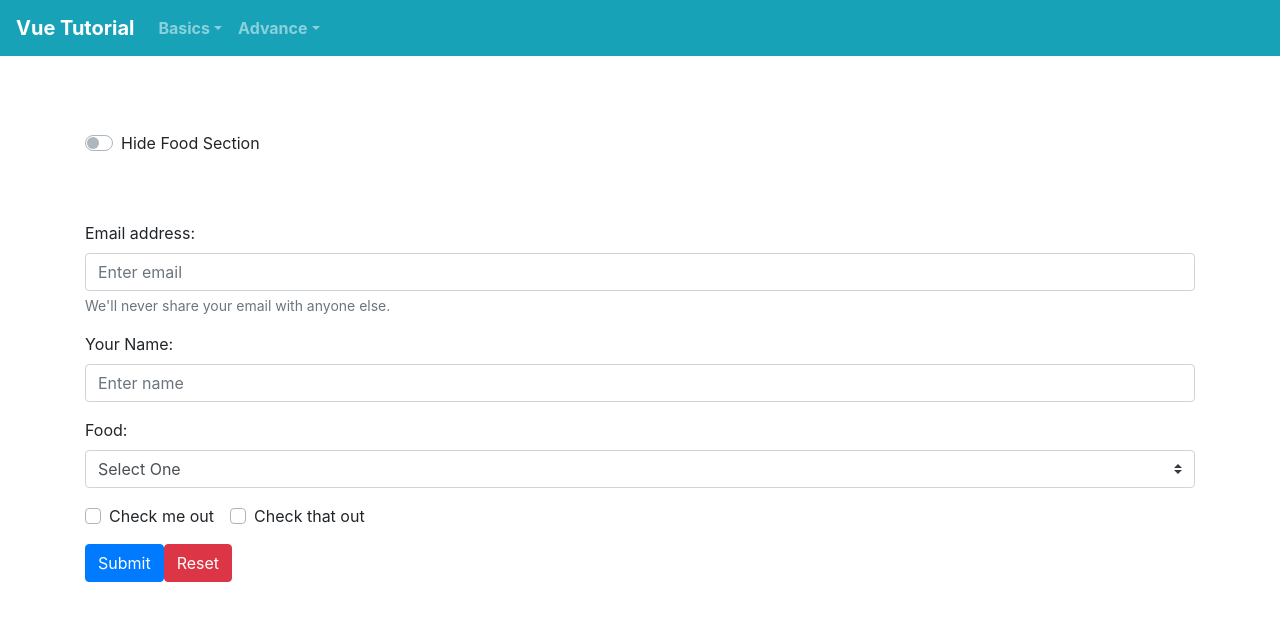
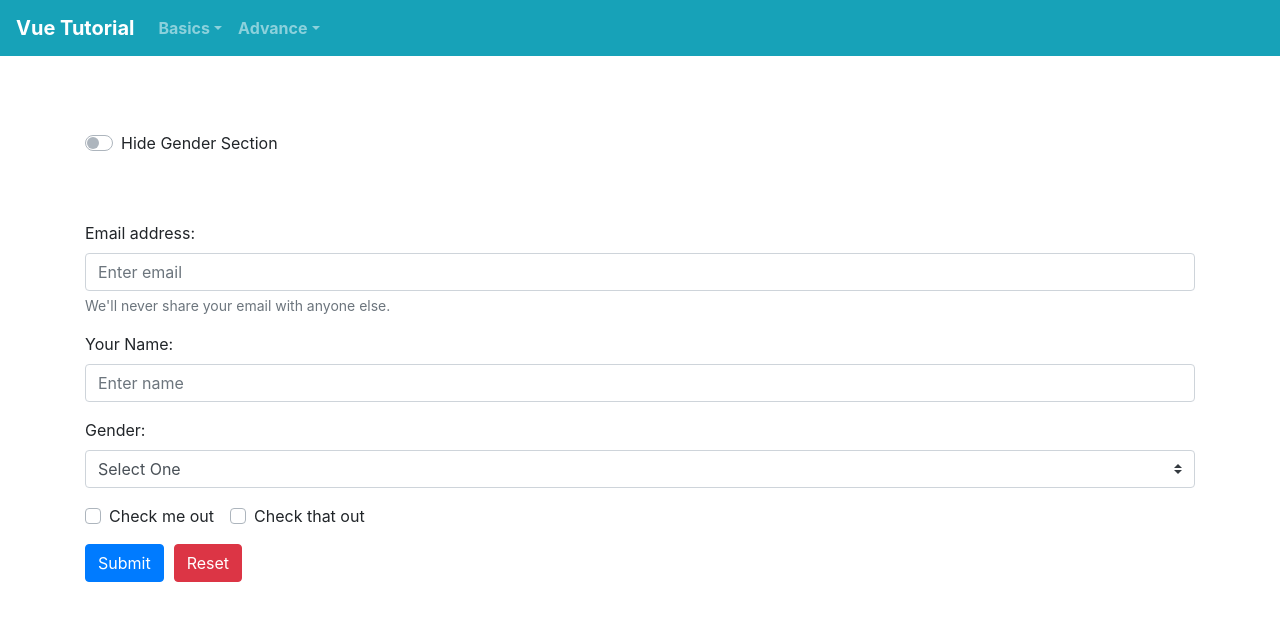
Before and after one commit to dukererenst/vue-tutorial, a Vue app: page /advanced/communication in a window 1280 px wide. Shown: the top 620 px of the page. Built offline with nearby package versions, Linux system fonts and the light colour scheme.

Commit message:
modification

```diff
--- a/src/components/signUp.vue
+++ b/src/components/signUp.vue
@@ -25,11 +25,11 @@
       ></b-form-input>
     </b-form-group>
 
-    <b-form-group  v-if="!hideFood" id="input-group-3" label="Food:" label-for="input-3">
+    <b-form-group  v-if="!hideGender" id="input-group-3" label="Gender:" label-for="input-3">
       <b-form-select
         id="input-3"
-        v-model="form.food"
-        :options="foods"
+        v-model="form.gender"
+        :options="genders"
         required
       ></b-form-select>
     </b-form-group>
@@ -40,20 +40,20 @@
         id="checkboxes-4"
         :aria-describedby="ariaDescribedby"
       >
-        <b-form-checkbox value="me">Check me out</b-form-checkbox>
-        <b-form-checkbox value="that">Check that out</b-form-checkbox>
+        <b-form-checkbox >Check me out</b-form-checkbox>
+        <b-form-checkbox >Check that out</b-form-checkbox>
       </b-form-checkbox-group>
     </b-form-group>
 
     <b-button type="submit" variant="primary">Submit</b-button>
-    <b-button type="reset" variant="danger">Reset</b-button>
+    <b-button type="reset" variant="danger" style="margin-left: 10px;">Reset</b-button>
   </b-form>
 </template>
 
 <script>
 export default {
   props: {
-      hideFood: {
+      hideGender: {
           type: Boolean,
           default: false
       }
@@ -63,15 +63,14 @@ export default {
       form: {
         email: "",
         name: "",
-        food: null,
+        gender: null,
         checked: [],
       },
-      foods: [
+      genders: [
         { text: "Select One", value: null },
-        "Carrots",
-        "Beans",
-        "Tomatoes",
-        "Corn",
+        "Man",
+        "Woman",
+        "Other"
       ],
       show: true,
     };
--- a/src/views/advanced/Communication.vue
+++ b/src/views/advanced/Communication.vue
@@ -3,13 +3,13 @@
     <b-container class="bv-example-row" style="padding-top: 2%">
       <b-row style="padding-bottom: 6%;">
         <b-col>
-          <b-form-checkbox v-model="hideFoodSection" name="check-button" switch>
-            Hide Food Section          </b-form-checkbox>
+          <b-form-checkbox v-model="hideGenderSection" name="check-button" switch>
+            Hide Gender Section          </b-form-checkbox>
         </b-col>
       </b-row>
       <b-row>
         <b-col>
-          <sign-up :hide-food="hideFoodSection" @submit="onSubmit" />
+          <sign-up :hide-gender="hideGenderSection" @submit="onSubmit" />
         </b-col>
       </b-row>
       <b-row style="padding-top: 2%">
@@ -28,7 +28,7 @@ export default {
   },
   data() {
     return {
-      hideFoodSection: false,
+      hideGenderSection: false,
     };
   },
 
```
